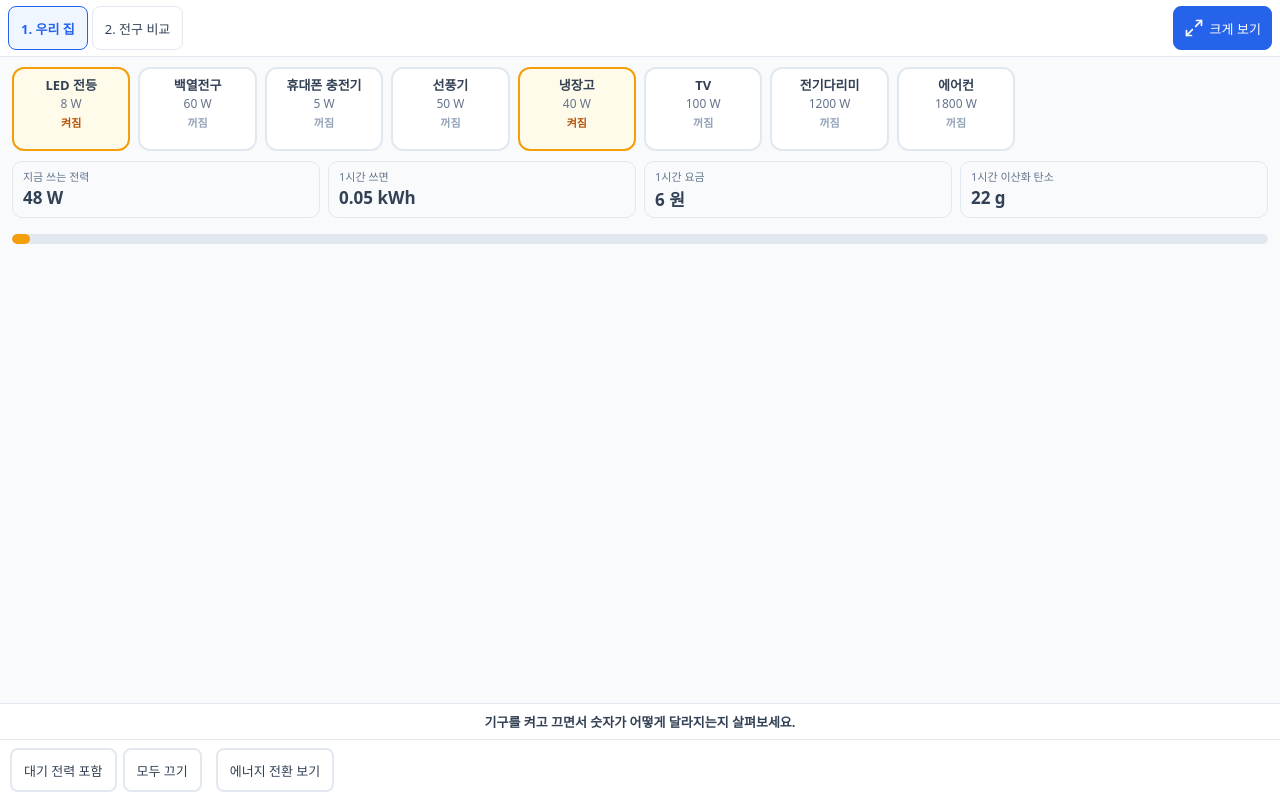
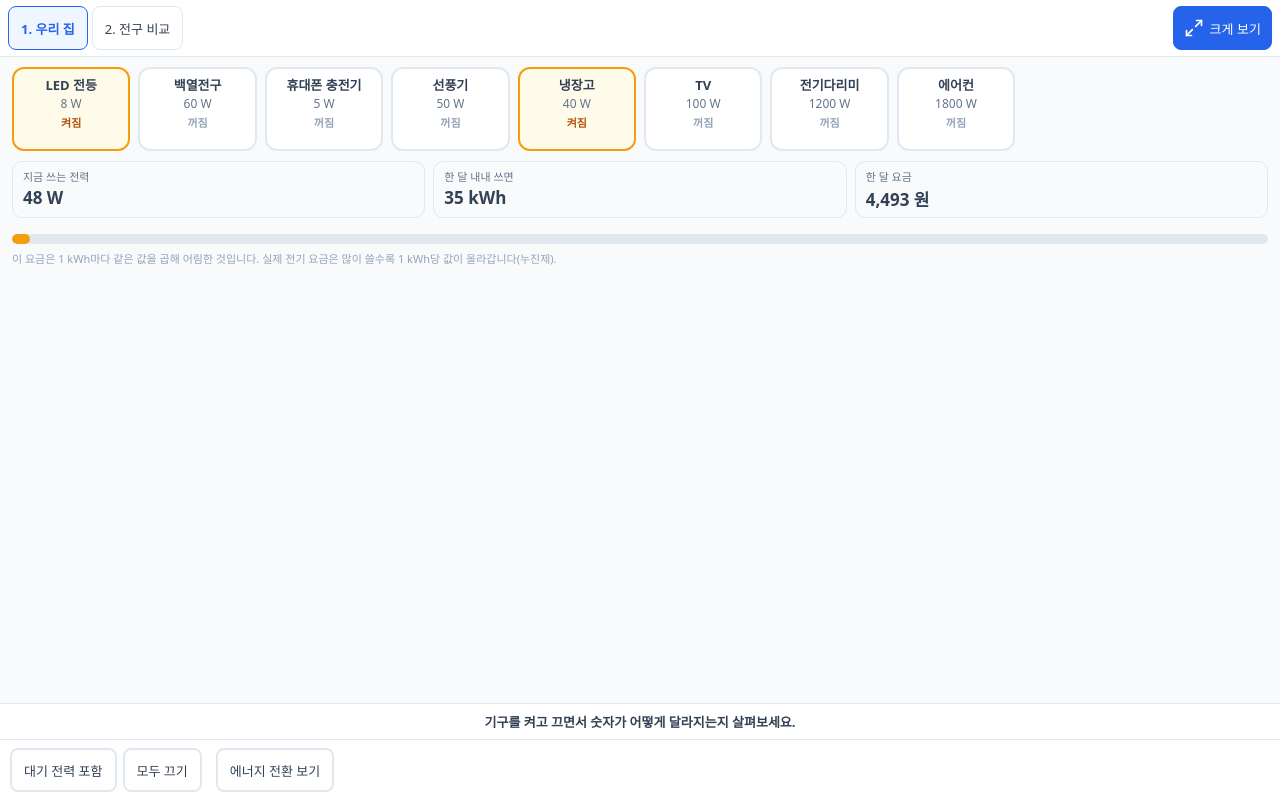
Before and after one commit to chan7881/circuit, a website with bundled scripts: page power/index.html in a window 1280 px wide. Built offline with nearby package versions, Linux system fonts and the light colour scheme.

Commit message:
[S4·S1] 요금을 한 달 기준으로 · 누진제 단서 추가 · 이산화 탄소 제거 · 하키 전기력 5배
우리 집 전기 사용(/power/)
- 요금 기준을 1시간 → **한 달 내내 쓰면**으로 바꿨다. 1시간이면 몇 원 단위라 차이가 눈에
  안 들어왔다. LED+냉장고 4,493원 / +전기다리미 116,813원 / +에어컨 285,293원으로
  자릿수가 달라져 "무엇을 켜 두는 것이 얼마나 큰일인지"가 바로 보인다.
- **누진제를 반영하지 않는다는 단서를 화면에 적었다.** "이 요금은 1 kWh마다 같은 값을 곱해
  어림한 것입니다. 실제 전기 요금은 많이 쓸수록 1 kWh당 값이 올라갑니다(누진제)."
  누진제를 실제로 넣지 않는 이유(성취기준 해설이 정량 계산을 지양)는 상수 주석에 남겼고,
  학습지에서 가상 요금제로 계산시킬 때 단가를 맞춰야 한다는 것도 함께 적었다.
- 이산화 탄소 칸을 아예 뺐다(계수·함수·테스트까지 전부 제거).
- 단가가 일정하다는 것(소비 전력 1.5배 → 요금 딱 1.5배)을 테스트로 고정했다.

마찰 전기(/friction/)
- 에어하키의 전기력 계수를 5배로 키웠다(260000 → 1300000). 전에는 채를 바짝 붙여야만
  반응이 보여서 "전기의 종류를 바꿔도 차이가 안 보인다"는 지적이 있었다.

테스트 229개 전부 통과.

Co-Authored-By: Claude Opus 5 <noreply@anthropic.com>
Claude-Session: https://claude.ai/code/session_01VBerk7nARB2kzuTeL5sCyX

```diff
--- a/power/index.html
+++ b/power/index.html
@@ -55,12 +55,12 @@
     <div class="cards" id="cards"></div>
     <dl class="totals">
       <div class="total"><dt>지금 쓰는 전력</dt><dd id="t-watt">0 W</dd></div>
-      <div class="total"><dt>1시간 쓰면</dt><dd id="t-kwh">0 kWh</dd></div>
-      <div class="total"><dt>1시간 요금</dt><dd id="t-won">0 원</dd></div>
-      <div class="total"><dt>1시간 이산화 탄소</dt><dd id="t-co2">0 g</dd></div>
+      <div class="total"><dt>한 달 내내 쓰면</dt><dd id="t-kwh">0 kWh</dd></div>
+      <div class="total"><dt>한 달 요금</dt><dd id="t-won">0 원</dd></div>
     </dl>
     <div class="bar"><div id="t-bar" style="width:0%"></div></div>
     <p class="note" id="t-note"></p>
+    <p class="note" id="t-caveat">이 요금은 1 kWh마다 같은 값을 곱해 어림한 것입니다. 실제 전기 요금은 많이 쓸수록 1 kWh당 값이 올라갑니다(누진제).</p>
   </main>
 
   <!-- 모드 2: 전구 비교 (캔버스) -->
--- a/power/js/main.js
+++ b/power/js/main.js
@@ -10,9 +10,8 @@ import {
   applianceWatt,
   totalWatt,
   standbyWatt,
-  kwhPerHour,
-  wonPerHour,
-  gramCo2PerHour,
+  kwhPerMonth,
+  wonPerMonth,
   maxWatt,
 } from './model.js'
 import { drawCompare } from './render.js'
@@ -81,9 +80,9 @@ function syncHome() {
 
   const watt = totalWatt(model)
   document.getElementById('t-watt').textContent = `${watt.toLocaleString('ko-KR')} W`
-  document.getElementById('t-kwh').textContent = `${kwhPerHour(model).toFixed(2)} kWh`
-  document.getElementById('t-won').textContent = `${wonPerHour(model).toLocaleString('ko-KR')} 원`
-  document.getElementById('t-co2').textContent = `${gramCo2PerHour(model).toLocaleString('ko-KR')} g`
+  // 한 달 기준이라 자릿수가 커진다 — 소수점을 버리고 천 단위 구분만 넣는 편이 읽기 쉽다
+  document.getElementById('t-kwh').textContent = `${Math.round(kwhPerMonth(model)).toLocaleString('ko-KR')} kWh`
+  document.getElementById('t-won').textContent = `${wonPerMonth(model).toLocaleString('ko-KR')} 원`
   document.getElementById('t-bar').style.width = `${Math.min(100, (watt / maxWatt()) * 100)}%`
 
   const leak = standbyWatt(model)
--- a/power/js/model.js
+++ b/power/js/model.js
@@ -29,13 +29,25 @@ export const APPLIANCES = [
 ]
 
 /**
- * 전기요금·온실가스 환산 계수.
- * 주택용 전기요금은 실제로는 누진 구간이 있지만, 이 화면의 목적은 요금을 정확히 맞히는 게
- * 아니라 "무엇을 켜면 확 늘어나는지" 비교하는 것이라 평균값 하나로 단순화했다.
+ * 요금 단가(원/kWh).
+ *
+ * **누진제를 일부러 반영하지 않은 평탄 단가다.** 실제 주택용 전기요금은 월 사용량이
+ * 200·400 kWh를 넘을 때마다 단가가 뛰고, 여기에 기본요금·부가세·전력산업기반기금이 더 붙는다.
+ * 그걸 다 넣으면 이 화면이 '요금 계산기'가 되어 버리는데, 성취기준 해설이 정량 계산을
+ * 지양하라고 못 박고 있다. 그래서 단가 하나로 단순화하고, 대신 화면에 누진제를 안 넣었다는
+ * 단서를 적어 학생이 실제 요금과 다르다는 것을 알게 한다(2026-08-06 사용자 결정).
+ *
+ * ⚠️ 학습지에서 학생이 가상의 요금제로 직접 계산해 보게 할 계획이므로, 그 단가와 이 값이
+ *    어긋나면 안 된다. 학습지를 고칠 때 이 상수도 같이 맞출 것.
  */
 export const WON_PER_KWH = 130
-/** 우리나라 전력 배출계수 어림값(kgCO₂/kWh) */
-export const GRAM_CO2_PER_KWH = 460
+
+/**
+ * 한 달을 몇 시간으로 볼지. "이 상태로 한 달 내내 쓰면"이 이 화면의 기준이다.
+ * 1시간 기준이면 요금이 몇 원 단위로 나와 차이가 눈에 안 들어온다 — 한 달로 늘리면
+ * 어떤 기구를 켜 두는 것이 얼마나 큰일인지가 숫자 크기로 바로 보인다.
+ */
+export const HOURS_PER_MONTH = 24 * 30
 
 export function createModel() {
   return {
@@ -89,19 +101,14 @@ export function standbyWatt(model) {
   return APPLIANCES.reduce((sum, a) => sum + (isOn(model, a.id) ? 0 : a.standby), 0)
 }
 
-/** 1시간 동안 썼을 때의 전력량(kWh) */
-export function kwhPerHour(model) {
-  return totalWatt(model) / 1000
+/** 이 상태로 한 달 내내 썼을 때의 전력량(kWh) */
+export function kwhPerMonth(model) {
+  return (totalWatt(model) * HOURS_PER_MONTH) / 1000
 }
 
-/** 1시간 요금(원). 정수로 반올림해 돌려준다. */
-export function wonPerHour(model) {
-  return Math.round(kwhPerHour(model) * WON_PER_KWH)
-}
-
-/** 1시간에 나오는 이산화 탄소(g) */
-export function gramCo2PerHour(model) {
-  return Math.round(kwhPerHour(model) * GRAM_CO2_PER_KWH)
+/** 한 달 요금(원). 누진제는 반영하지 않는다(위 WON_PER_KWH 주석 참고). */
+export function wonPerMonth(model) {
+  return Math.round(kwhPerMonth(model) * WON_PER_KWH)
 }
 
 /** 이 집이 한 번에 쓸 수 있는 최대치(모든 기구를 켰을 때) — 막대 그래프의 기준으로 쓴다 */
```
Also changed, not shown: friction/js/model.js (+8 -2 lines), power/js/tests.js (+15 -10 lines).
